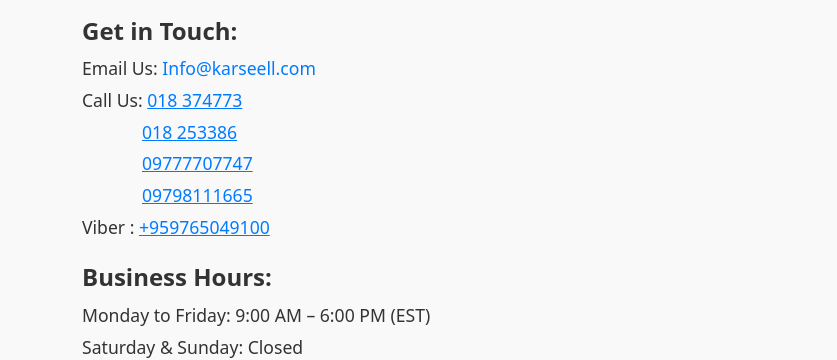
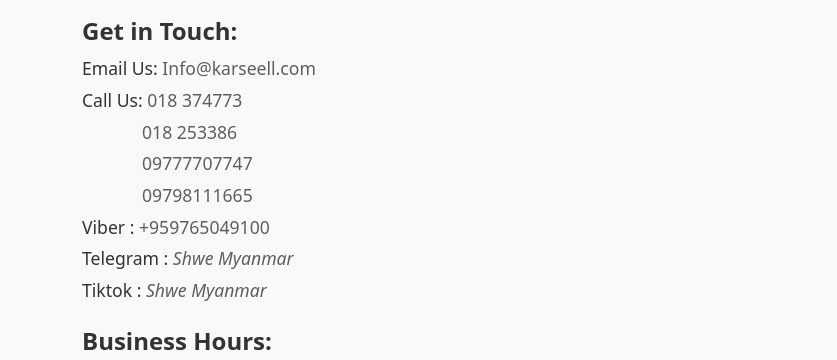
Before and after one commit to Ayden0000/Karseell-PJ, a plain HTML site: page contact.html in a window 1280 px wide. Shown: the part 296-656 px from the top of the page, 0-837 px from the left. Drawn offline with Linux system fonts and the light colour scheme.

Commit message:
contact update

```diff
--- a/contact.html
+++ b/contact.html
@@ -203,17 +203,19 @@
                 Email Us:
                 <a
                   href="mailto:Info@karseell.com"
-                  style="color: #007bff; text-decoration: none"
+                  style="color: #5e5e5e; text-decoration: none"
                   >Info@karseell.com</a
                 >
                 <br />
-                Call Us: <a href="tel:018 374773" style="color: #007bff">018 374773</a>
+                Call Us: <a href="tel:018 374773" style="color: #5e5e5e; text-decoration: none;">018 374773</a>
                 <div style="display: flex; flex-direction: column; padding-left: 60px;">
-                    <a href="tel:018 253386" style="color: #007bff">018 253386</a>
-                    <a href="tel:09777707747" style="color: #007bff">09777707747</a>
-                    <a href="tel:09798111665" style="color: #007bff">09798111665</a>
+                    <a href="tel:018 253386" style="color: #5e5e5e; text-decoration: none;">018 253386</a>
+                    <a href="tel:09777707747" style="color: #5e5e5e; text-decoration: none;">09777707747</a>
+                    <a href="tel:09798111665" style="color: #5e5e5e; text-decoration: none;">09798111665</a>
                 </div>
-                Viber : <a href="tel:+959765049100" style="color: #007bff">+959765049100</a>
+                Viber : <a href="tel:+959765049100" style="color: #5e5e5e; text-decoration: none;">+959765049100</a><br>
+                Telegram : <i><a href="https://t.me/shwebamrpinyin" style="color: #5e5e5e; text-decoration: none;">Shwe Myanmar</a></i><br>
+                Tiktok : <i><a href="https://www.tiktok.com/@shweburma.pinyin45?_t=ZS-8uCm7FED6yG&_r=1" style="color: #5e5e5e; text-decoration: none;">Shwe Myanmar</a></i>
               </div>
 
 
```
